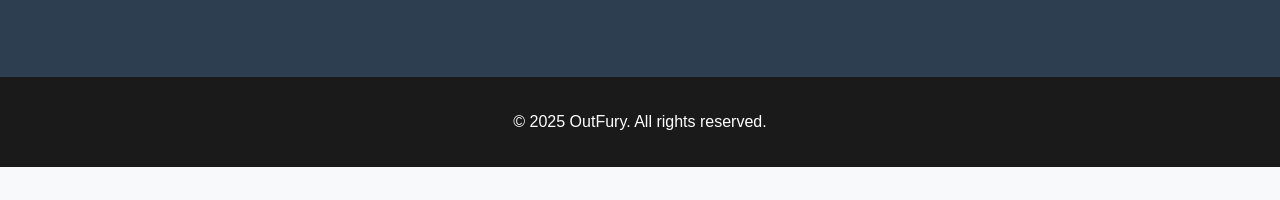
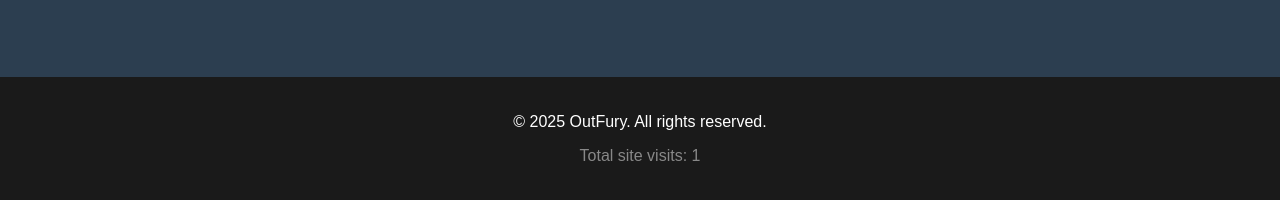
Before and after one commit to Mitrabasu/outfuryweb, a plain HTML site: page index.html in a window 1280 px wide. Shown: the part 3937-4137 px from the top of the page. Before the commit the page ends 4104 px from the top, so only its background shows below. Drawn offline with Linux system fonts and the light colour scheme.

Commit message:
Update index.html
Added visit count element

```diff
--- a/index.html
+++ b/index.html
@@ -236,6 +236,7 @@
     <footer class="footer">
         <div class="container">
             <p>&copy; 2025 OutFury. All rights reserved.</p>
+            <p id="visit-count" style="margin-top: 8px; font-size: 1rem; color: #888;"></p>
         </div>
     </footer>
 
```
